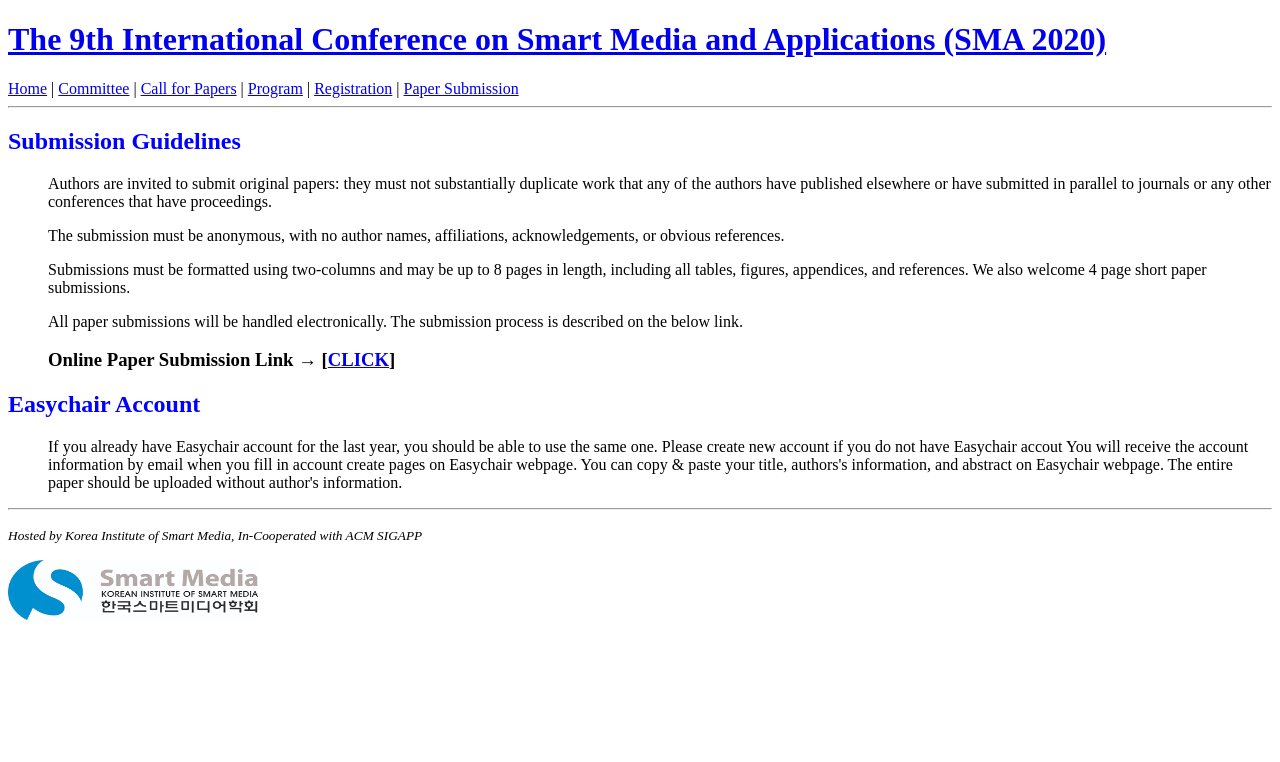
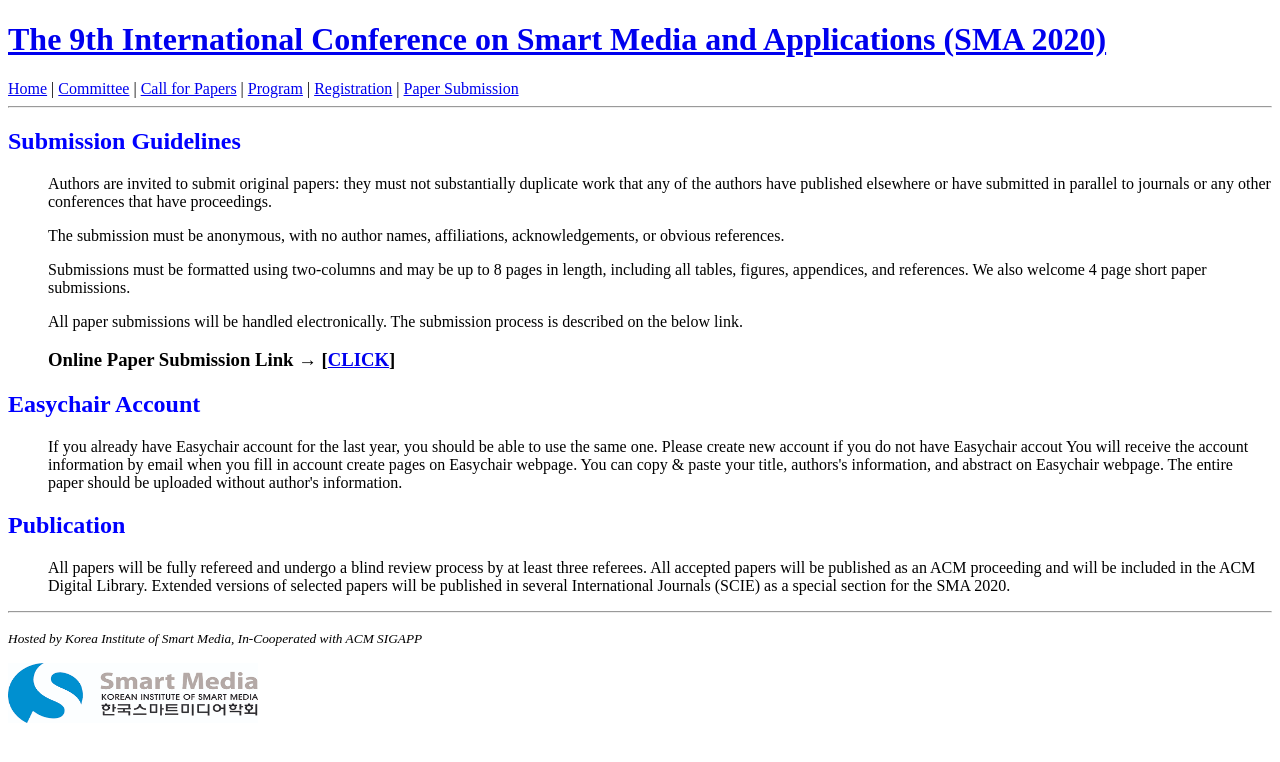
Before and after one commit to icea-conf/sma-2020.github.io, a Jekyll site: the page built from submission/index.html, in a window 1280 px wide. Shown: the top 762 px of the page. Built offline with Jekyll 4.4.1, drawn with Linux system fonts in a browser that asks for light colours.

Commit message:
Update index.html

```diff
--- a/submission/index.html
+++ b/submission/index.html
@@ -14,7 +14,10 @@ title: SMA 2020
 
      <h2 style="color:#0000FF">Easychair Account</h2>
           <ul>
-               <a>If you already have Easychair account for the last year, you should be able to use the same one.</a>
-               <a>Please create new account if you do not have Easychair accout You will receive the account information by email when you fill in account create pages on Easychair webpage.</a>
-               <a>You can copy & paste your title, authors's information, and abstract on Easychair webpage. The entire paper should be uploaded without author's information.</a>
+               <a>If you already have Easychair account for the last year, you should be able to use the same one. Please create new account if you do not have Easychair accout You will receive the account information by email when you fill in account create pages on Easychair webpage. You can copy & paste your title, authors's information, and abstract on Easychair webpage. The entire paper should be uploaded without author's information.</a>
           </ul>
+
+     <h2 style="color:#0000FF">Publication</h2>
+          <ul>
+               <a>All papers will be fully refereed and undergo a blind review process by at least three referees. All accepted papers will be published as an ACM proceeding and will be included in the ACM Digital Library. Extended versions of selected papers will be published in several International Journals (SCIE) as a special section for the SMA 2020.</a>
+          </ul>
```
